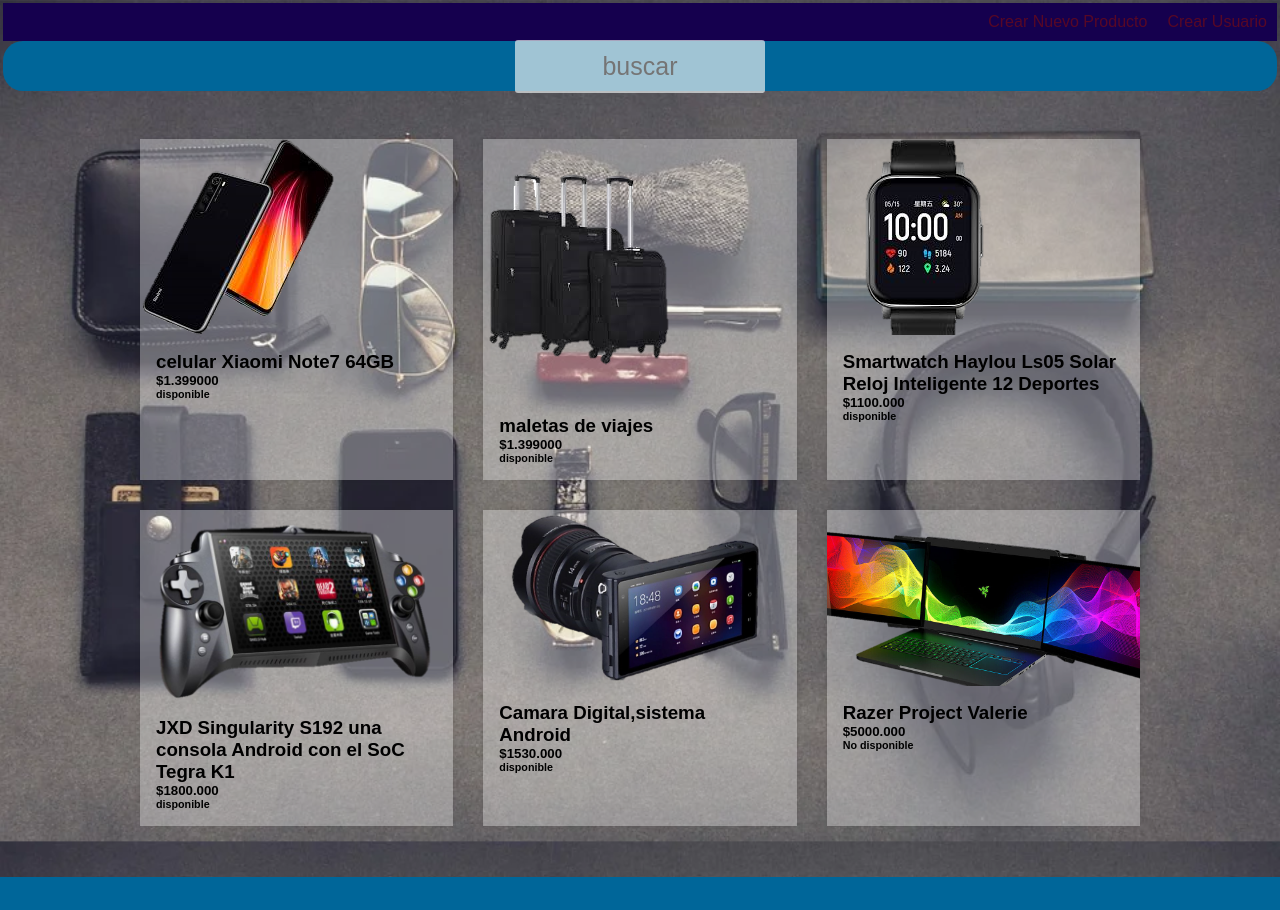
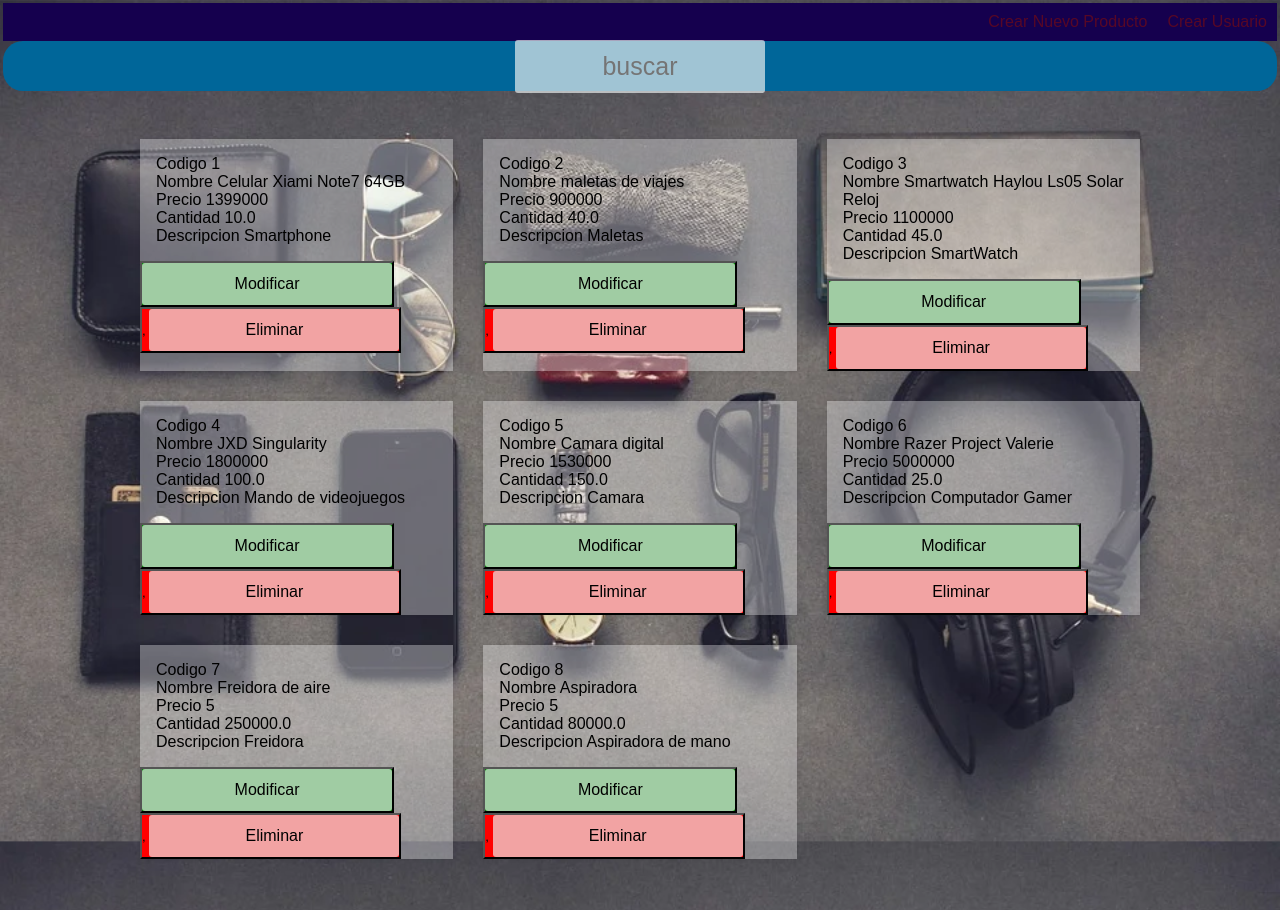
Before and after one commit to DanielOspinaOC/Inventario-Grupo-3-I-MisionTIC2022, a Flask app: page /HomeUsuAutenticado/ in a window 1280 px wide. Before the commit the page ends 877 px from the top, so only its background shows below. Run offline with Flask 2, Linux system fonts and the light colour scheme; data comes from the database, SQL or seed files in the repository; both versions use the stored data as it was after the commit.

Commit message:
Cambios 21 320

```diff
--- a/data.py
+++ b/data.py
@@ -1,4 +1,4 @@
-products = [
+productos = [
 {
   "ref": "0001",
   "name": "celular Xiaomi Note7 64GB",
--- a/main.py
+++ b/main.py
@@ -1,6 +1,6 @@
 from flask import Flask, render_template, flash, request, redirect, url_for
 
-from forms import FormLogin, FormModificarProducto, FormRegistrarUsuario, FormRegistrarProducto, FormRecuperar
+from forms import FormLogin, FormModificarProducto, FormRegistrarUsuario, FormRegistrarProducto, FormRecuperar, FormMostrarProducto
 
 import sqlite3
 import os
@@ -8,25 +8,27 @@
 
 app = Flask(__name__)
 app.config.update(SECRET_KEY="mi_llave_secreta")
+
 @app.route('/')
 def index():
-    return render_template("Home.html")
+    conection = sqlite3.connect('Inventario.db')
+    cursor = conection.cursor()
+    cursor.execute("SELECT * FROM productos;")
+    datos = cursor.fetchall()
+    conection.commit()
+    conection.close()
+    return render_template("Home.html", productos=datos)
 
-@app.route('/login/',methods=("GET","POST"))
-def login():
-    form=FormLogin()
-    if form.validate_on_submit():
-        return (render_template("HomeUsuAutenticado.html"))
 
-    return render_template("login.html", form=form)
 
 @app.route('/RecuperarClave/',methods=("GET","POST"))
 def RecuperarClave():
     form=FormRecuperar()
-    if form.validate_on_submit():
-        return (render_template("Home.html"))
-
-    return render_template("RecuperarClave.html", form=form)
+    if request.method == 'POST':
+        if form.validate_on_submit():
+            return redirect(url_for ("login"))
+    else:
+        return render_template("RecuperarClave.html", form=form)
 
 
 
@@ -35,9 +37,28 @@
     conection = sqlite3.connect('Inventario.db')
     cursor = conection.cursor()
     cursor.execute("SELECT * FROM productos;")
-    productos = cursor.fetchall
+    datos = cursor.fetchall()
+    conection.commit()
     conection.close()
-    return render_template("HomeUsuAutenticado.html", productos = productos)
+    return render_template("HomeUsuAutenticado.html", productos=datos)
+
+@app.route('/login/',methods=("GET","POST"))
+def login():
+    form=FormLogin()
+    if request.method == 'POST':
+        if form.validate_on_submit():
+            conection = sqlite3.connect('Inventario.db')
+            cursor = conection.cursor()
+            cursor.execute("SELECT * FROM productos;")
+            datos = cursor.fetchall()
+            conection.commit()
+            conection.close()
+            return render_template("HomeUsuAutenticado.html", productos=datos)
+    else:
+        return render_template("login.html", form=form)
+
+
+
 
 @app.route('/CrearProducto/',methods=("GET","POST"))
 def CrearProducto():
@@ -51,11 +72,11 @@
             precio = form.precio.data
             cantidad = form.cantidad.data
             descripcion = form.descripcion.data
-            cursor.execute("INSERT INTO productos (codigo, nombre, precio, cantidad, descripcion) VALUES (?, ?, ?, ?, ?);", (codigo, nombre, precio, cantidad, descripcion))
+            cursor.execute("INSERT INTO productos (ref, nombre, precio, cantidad, descripcion) VALUES (?, ?, ?, ?, ?);", (codigo, nombre, precio, cantidad, descripcion))
             conection.commit()
             conection.close()
             flash("Se ha agregado el producto satisfactoriamente")
-            return redirect(url_for('CrearProducto'))
+            return redirect(url_for('home'))
     else:
         return render_template('CrearProducto.html', form = form)
 
@@ -74,27 +95,26 @@
             conection.commit()
             conection.close()
             flash("Se ha agregado al usuario satisfactoriamente")
-            return redirect(url_for('CrearUsuario'))
+            return redirect(url_for('home'))
     else:
         return render_template('CrearUsuario.html', form = form)
 
-@app.route('/modificarproducto/<string:codigo>', methods= ["GET","POST"])
-def modificarproducto(codigo):
+@app.route('/modificarproducto/', methods= ("GET","POST"))
+def modificarproducto():
     form = FormModificarProducto()
-    if request.method == 'POST':
-        if form.validate_on_submit():
-            conection = sqlite3.connect('Inventario.db')
-            cursor = conection.cursor()
-            codigo = form.codigo.data
-            nombre = form.nombre.data
-            precio = form.precio.data
-            cantidad = form.cantidad.data
-            descripcion = form.descripcion.data
-            cursor.execute("UPDATE productos SET nombre = ?, precio = ?, cantidad = ?, descripcion = ? WHERE ref = ?)" (nombre, precio, cantidad, descripcion, codigo))
-            conection.commit()
-            conection.close()
-            flash("Se ha modificado el producto satisfactoriamente")
-            return redirect(url_for('HomeUsuAutenticado'))
+    if form.validate_on_submit():
+        conection = sqlite3.connect('Inventario.db')
+        cursor = conection.cursor()
+        codigo = form.codigo.data
+        nombre = form.nombre.data
+        precio = form.precio.data
+        cantidad = form.cantidad.data
+        descripcion = form.descripcion.data
+        cursor.execute("UPDATE productos SET nombre = ?, precio = ?, cantidad = ?, descripcion = ? WHERE ref = ?)" (nombre, precio, cantidad, descripcion, codigo))
+        conection.commit()
+        conection.close()
+        flash("Se ha modificado el producto satisfactoriamente")
+        return redirect(url_for('home'))
     else:
         return render_template('modificarproducto.html', form = form)
 
@@ -106,4 +126,16 @@
     conection.commit()
     conection.close()
     flash("Se ha eliminado el producto satisfactoriamente")
-    return redirect(url_for('HomeUsuAutenticado'))
+    return redirect(url_for('home'))
+
+
+@app.route('/tablaprod/')
+def tabla():
+
+    conection = sqlite3.connect('Inventario.db')
+    cursor = conection.cursor()
+    cursor.execute("SELECT * FROM productos;")
+    productos = cursor.fetchall
+    conection.close()
+
+    return render_template('tablaprod.html', productos=productos)
--- a/templates/CrearProducto.html
+++ b/templates/CrearProducto.html
@@ -33,7 +33,7 @@
 
             <div class="contenedor2">
 
-            {{form.registrar(class="btn btn-primary btn-large btn-block")}}
+            {{form.registrar(class="btn btn-primary btn-large btn-block" )}}
         </form>
         </div>
     </div>
--- a/templates/HomeUsuAutenticado.html
+++ b/templates/HomeUsuAutenticado.html
@@ -15,70 +15,25 @@
      </a>
     </div>
     <div class="container">
-       <div class="item">
-        <a href="/modificarproducto"><img src="../static/imagenes/imagen1.png" class="item-img"></a>
+      {% for producto in productos %}
+
+      <div class="item" style="display: inline-block;">
+
          <div class="item-text">
+          <p>Codigo {{ producto.0 }}</p>
+          <p>Nombre {{ producto.1 }}</p>
+          <p>Precio {{ producto.2 }}</p>
+          <p>Cantidad {{ producto.3 }}</p>
+          <p>Descripcion {{ producto.4 }}</p>
+         </div>
 
-          <h3>celular Xiaomi Note7 64GB</h3>
-          <h5>$1.399000</h5>
-          <h6>disponible</h6>
+         <a href="/modificarproducto">
+          <button type="button" style="background:green">
+          <input type="button" value="Modificar">      </button></a>
+          <button type="button" style="background:red">,
+          <input type="button" value="Eliminar">
+      </div>
 
-        </div>
-    </div>
-
-
-    <div class="item">
-      <a href="/modificarproducto"><img src="../static/imagenes/Imagen2.png" class="item-img"></a>
-        <div class="item-text">
-         <h3>maletas de viajes</h3>
-         <h5>$1.399000</h5>
-         <h6>disponible</h6>
-
-        </div>
-    </div>
-
-    <div class="item">
-      <a href="/modificarproducto"><img src="../static/imagenes/Imagen3.png" class="item-img"></a>
-        <div class="item-text">
-         <h3>Smartwatch Haylou Ls05 Solar Reloj Inteligente 12 Deportes</h3>
-          <h5>$1100.000</h5>
-          <h6>disponible</h6>
-
-       </div>
-    </div>
-
-    <div class="item">
-      <a href="/modificarproducto"><img src="../static/imagenes/Imagen4.png" class="item-img"></a>
-        <div class="item-text">
-         <h3>JXD Singularity S192 una consola Android con el SoC Tegra K1</h3>
-         <h5>$1800.000</h5>
-         <h6>disponible</h6>
-
-       </div>
-    </div>
-
-    <div class="item">
-      <a href="/modificarproducto"><img src="../static/imagenes/Imagen5.png" class="item-img"></a>
-        <div class="item-text">
-         <h3>Camara Digital,sistema Android</h3>
-         <h5>$1530.000</h5>
-         <h6>disponible</h6>
-
-       </div>
-    </div>
-
-    <div class="item">
-      <a href="/modificarproducto"><img src="../static/imagenes/Imagen6.png" class="item-img"></a>
-        <div class="item-text">
-         <h3>Razer Project Valerie</h3>
-         <h5>$5000.000</h5>
-         <h6>No disponible</h6>
-
-
-
-       </div>
-
-    </div>
-
+      {%endfor%}
 
 {% endblock %}
--- a/templates/RecuperarClave.html
+++ b/templates/RecuperarClave.html
@@ -8,7 +8,7 @@
 
 
             <h1>Recuperar Contraseña</h1>
-            <form action="login.html" method="POST">
+            <form action="{{url_for('RecuperarClave')}}" method="POST">
             {{ form.hidden_tag() }}
 
 
--- a/templates/login.html
+++ b/templates/login.html
@@ -1,7 +1,11 @@
 {% extends "base.html" %}
 
 {% block contenido %}
-
+<script>
+  function FormLogin(){
+    var x= document.forms[""]
+  }
+</script>
 <div class="login">
   <div class="login-screen">
     <div class="app-title">
--- a/templates/modificarproducto.html
+++ b/templates/modificarproducto.html
@@ -9,9 +9,12 @@
 
     <div class="contenedor3" style="margin: 10px 500px ; ">
 
-        <form method="POST" action="{{url_for('/modificarproducto/{{productos.0}}')}}">
+        <form action="{{url_for('modificarproducto')}}", methods= "POST">
             {{ form.hidden_tag() }}
             <h2>Información del producto:</h2>
+
+            <p>Codigo:</p>
+            {{ form.codigo (class="input")}}
 
             <p>Nombre:</p>
             {{ form.nombre (class="input")}}
```
Also changed, not shown: auth.py (added, +13 -0 lines), db.py (+1 -8 lines), forms.py (+13 -1 lines), templates/Home.html (+12 -55 lines), templates/buscar.html (added, +12 -0 lines), templates/prueba.html (deleted, +0 -10 lines), templates/tablaprod.html (+12 -9 lines), Inventario.db, 1 other file.
